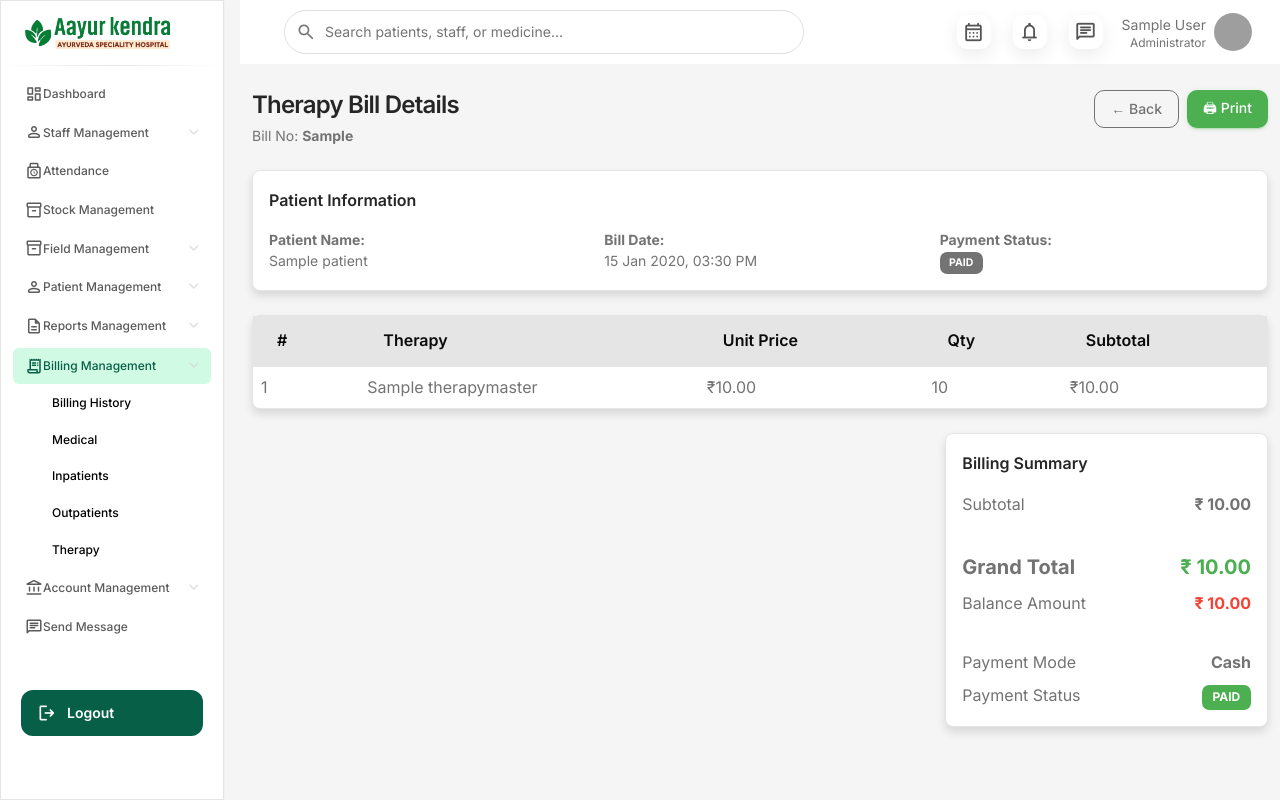
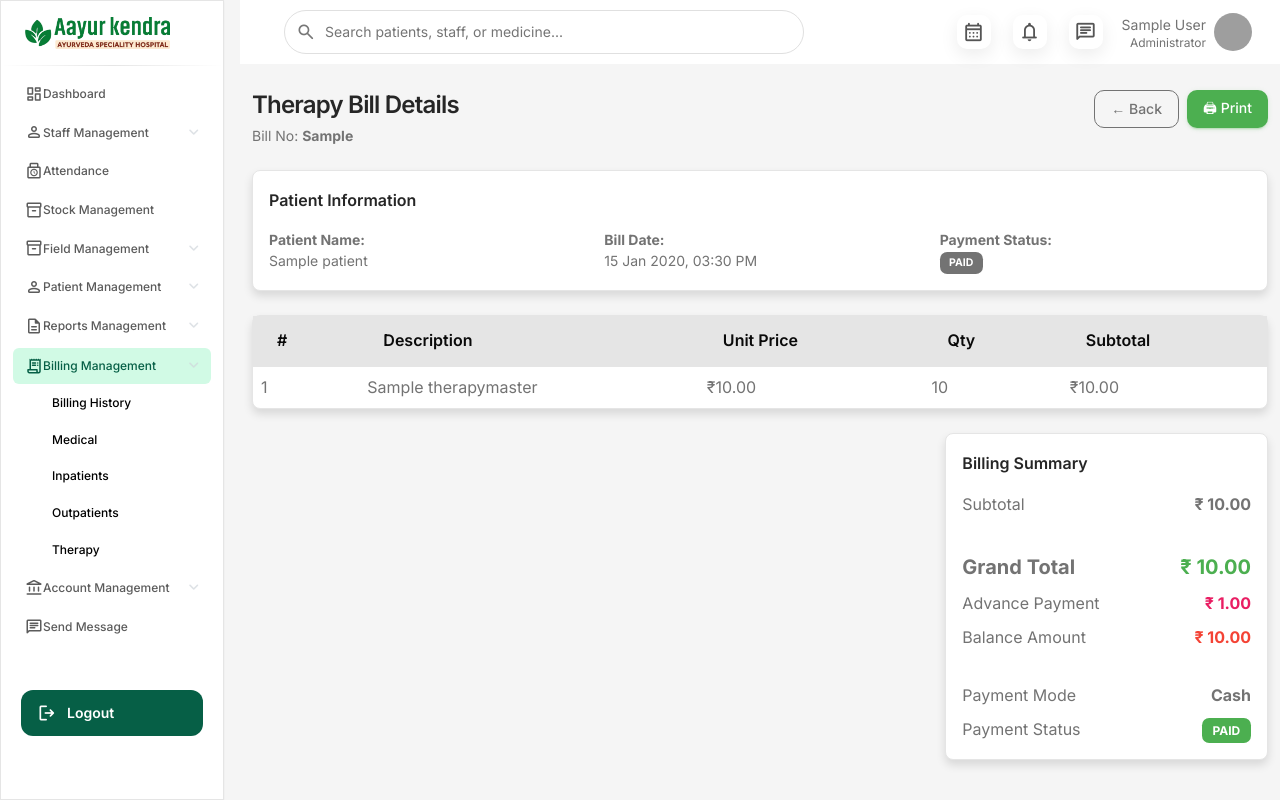
Before and after one commit to hadalbees/AyurkendraManagement, a Django app: page /billing/billing-history/therapy/view/1/ in a window 1280 px wide. Run offline with Django 5.2, Linux system fonts and the light colour scheme; a user stored in the database is signed in; tables that the repository leaves empty hold one stand-in row (values such as "Sample post"); some libraries are stand-ins or nearby versions; grey boxes are pictures that could not be loaded.

Commit message:
Update view_therapy_bill.html

```diff
--- a/billingmgmt/templates/billingmgmt/view_therapy_bill.html
+++ b/billingmgmt/templates/billingmgmt/view_therapy_bill.html
@@ -75,7 +75,7 @@
           <thead class="table-light">
             <tr>
               <th>#</th>
-              <th>Therapy</th>
+              <th>Description</th>
               <th>Unit Price</th>
               <th>Qty</th>
               <th>Subtotal</th>
@@ -145,8 +145,12 @@
   </strong>
 </div>
 
-        <!-- Show Advance Payment only if PARTIAL payment -->
-        {% if bill.advance_payment > 0 and bill.advance_payment < grand_total %}
+<!-- Show Advance Payment only if:
+     1. advance_payment > 0
+     2. advance_payment is LESS than grand_total
+     (If full amount is paid as advance, this row will be hidden)
+-->
+{% if bill.advance_payment > 0 and bill.advance_payment < bill.total %}
 <div class="d-flex justify-content-between mb-2">
   <span>Advance Payment</span>
   <strong class="text-primary">
```
Lines whose indentation alone changed are shown as unchanged.
